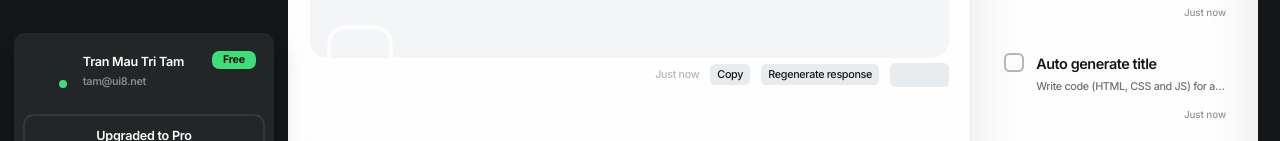
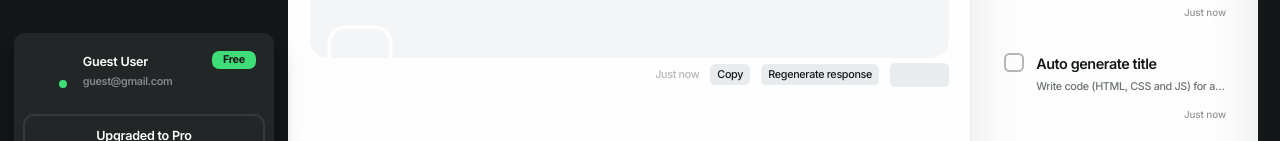
Before and after one commit to istvan-kreisz/GameGuideAI-frontend, a Next.js app: page /gameai-chat in a window 1280 px wide. Shown: the part 558-699 px from the top of the page. Built offline with nearby package versions, Linux system fonts and the light colour scheme; what @rvxlab/tailwind-plugin-ios-full-height would draw is missing.

Commit message:
Move the sidebars

```diff
--- a/components/LeftSidebar/Profile/Progile.tsx
+++ b/components/LeftSidebar/Profile/Progile.tsx
@@ -29,11 +29,9 @@ const Profile = ({ visible }: ProfileProps) => (
         {!visible && (
           <>
             <div className="ml-4 mr-4">
-              <div className="base2 font-semibold text-n-1">
-                Tran Mau Tri Tam
-              </div>
+              <div className="base2 font-semibold text-n-1">Guest User</div>
               <div className="caption1 font-semibold text-n-3/50">
-                tam@ui8.net
+                guest@gmail.com
               </div>
             </div>
             <div className="shrnik-0 ml-auto self-start px-3 bg-primary-2 rounded-lg caption1 font-bold text-n-7">
--- a/components/RightSidebar/Profile/index.tsx
+++ b/components/RightSidebar/Profile/index.tsx
@@ -63,7 +63,7 @@ const Profile = ({}: ProfileProps) => {
                   <div className="absolute right-0 bottom-0 w-4.5 h-4.5 bg-primary-2 rounded-full border-4 border-n-1 dark:border-n-7"></div>
                 </div>
                 <div className="pl-4">
-                  <div className="h6">Tran Mau Tri Tam</div>
+                  <div className="h6">Guest User</div>
                   <div className="caption1 text-n-4">
                     Lead visual designer at UI8
                   </div>
```
